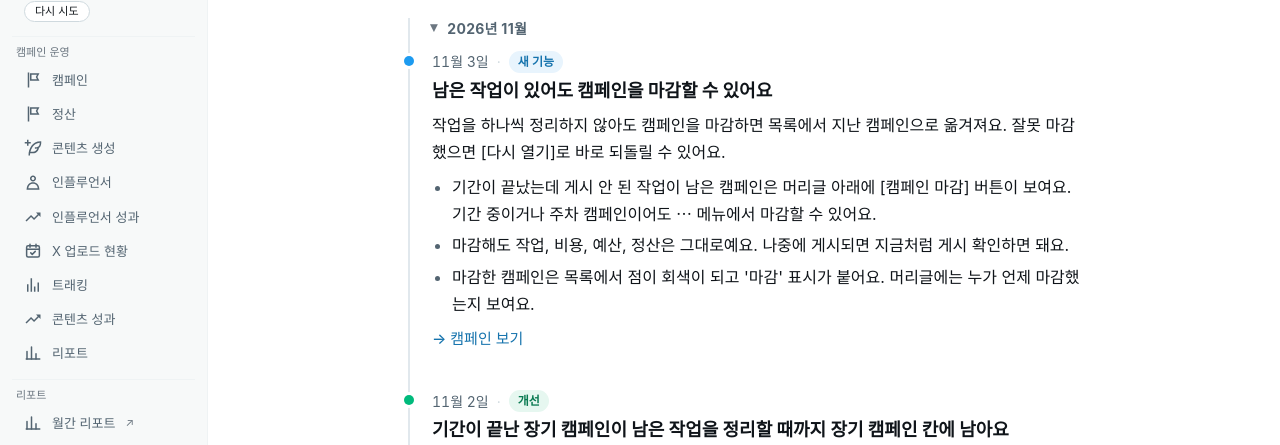
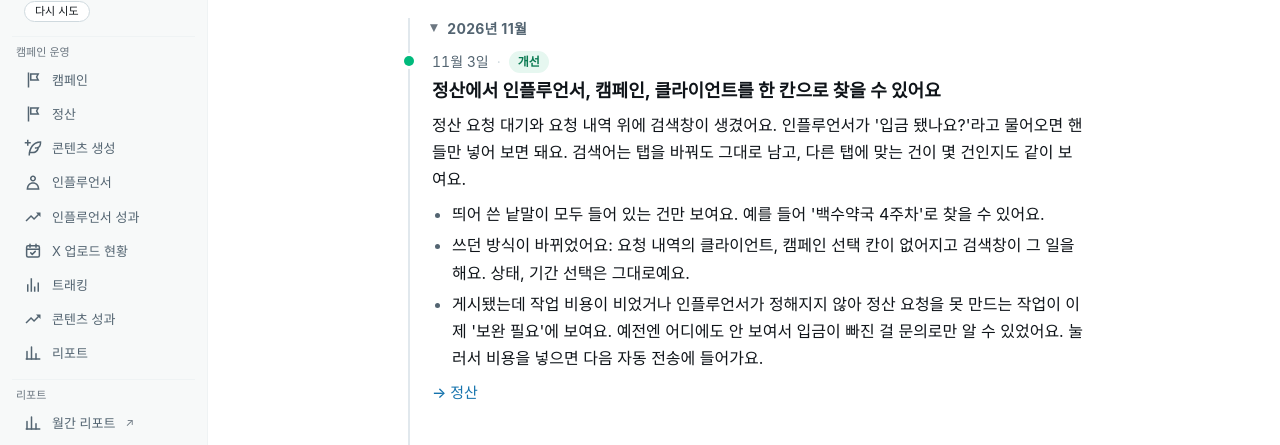
Before and after one commit to cb-koo/cb-x-deck, a Next.js app: page /updates in a window 1280 px wide. Shown: the part 178-623 px from the top of the page. Built offline with nearby package versions, Linux system fonts and the light colour scheme; no server answers.

Commit message:
docs(updates): 정산 검색·보완 필요에 빠진 작업 — 배포일 11/3

```diff
--- a/src/content/updates.ts
+++ b/src/content/updates.ts
@@ -13,6 +13,17 @@ export type UpdateEntry = {
 
 export const UPDATES: UpdateEntry[] = [
   {
+    date: '2026-11-03', type: '개선',
+    title: '정산에서 인플루언서, 캠페인, 클라이언트를 한 칸으로 찾을 수 있어요',
+    summary: "정산 요청 대기와 요청 내역 위에 검색창이 생겼어요. 인플루언서가 '입금 됐나요?'라고 물어오면 핸들만 넣어 보면 돼요. 검색어는 탭을 바꿔도 그대로 남고, 다른 탭에 맞는 건이 몇 건인지도 같이 보여요.",
+    bullets: [
+      "띄어 쓴 낱말이 모두 들어 있는 건만 보여요. 예를 들어 '백수약국 4주차'로 찾을 수 있어요.",
+      '쓰던 방식이 바뀌었어요: 요청 내역의 클라이언트, 캠페인 선택 칸이 없어지고 검색창이 그 일을 해요. 상태, 기간 선택은 그대로예요.',
+      "게시됐는데 작업 비용이 비었거나 인플루언서가 정해지지 않아 정산 요청을 못 만드는 작업이 이제 '보완 필요'에 보여요. 예전엔 어디에도 안 보여서 입금이 빠진 걸 문의로만 알 수 있었어요. 눌러서 비용을 넣으면 다음 자동 전송에 들어가요.",
+    ],
+    link: { label: '정산', href: '/settlement' },
+  },
+  {
     date: '2026-11-03', type: '새 기능',
     title: '남은 작업이 있어도 캠페인을 마감할 수 있어요',
     summary: "작업을 하나씩 정리하지 않아도 캠페인을 마감하면 목록에서 지난 캠페인으로 옮겨져요. 잘못 마감했으면 [다시 열기]로 바로 되돌릴 수 있어요.",
```
